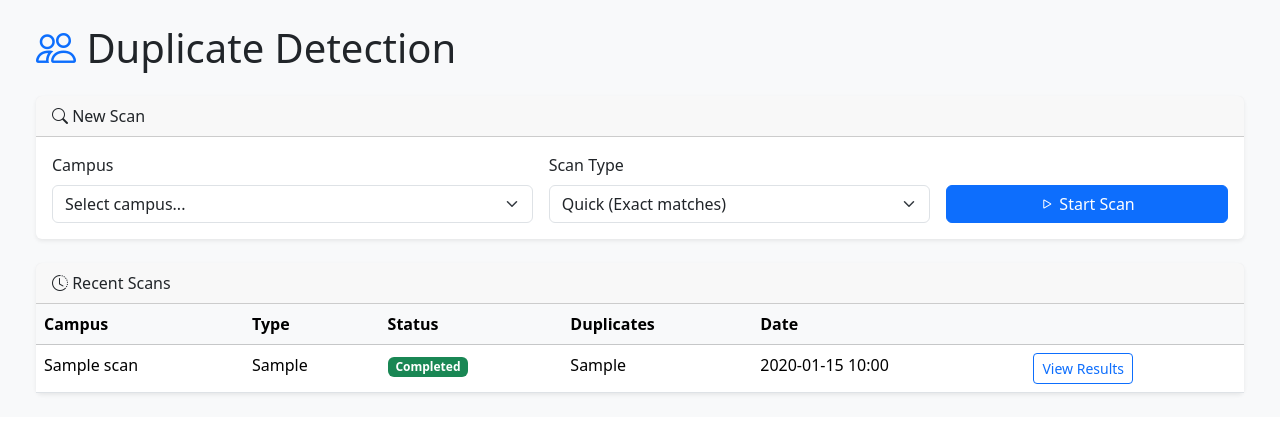
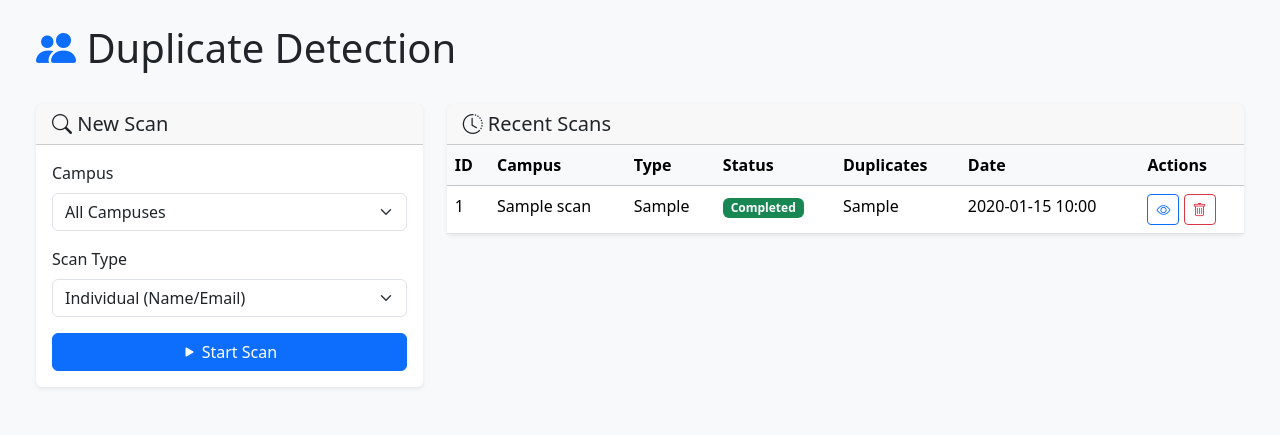
Before and after one commit to kfbenz/aosParishStaqPortal, a Python web app: template templates/duplicates/index.html in a window 1280 px wide. Shown: the part 56-491 px from the top of the page. Run offline with Jinja, Linux system fonts and the light colour scheme; the template is opened without the code that fills it: most values are stand-ins (such as "Sample title", 1, 10 or a date in 2020).

Commit message:
Add the ability to delete reports

```diff
--- a/templates/duplicates/index.html
+++ b/templates/duplicates/index.html
@@ -4,78 +4,82 @@
 
 {% block content %}
 <div class="container-fluid">
-    <h1 class="mb-4">
-        <i class="bi bi-people text-primary"></i> Duplicate Detection
-    </h1>
+    <div class="d-flex justify-content-between align-items-center mb-4">
+        <h1><i class="bi bi-people-fill text-primary"></i> Duplicate Detection</h1>
+    </div>
 
-    <!-- New Scan -->
-    <div class="card mb-4">
+    <div class="row">
+        <!-- New Scan Card -->
+        <div class="col-lg-4 mb-4">
+            <div class="card">
                 <div class="card-header">
-            <i class="bi bi-search"></i> New Scan
+                    <h5 class="mb-0"><i class="bi bi-search"></i> New Scan</h5>
                 </div>
                 <div class="card-body">
                     <form id="scanForm">
-                <div class="row g-3">
-                    <div class="col-md-5">
-                        <label class="form-label">Campus</label>
-                        <select class="form-select" name="campus_id" required>
-                            <option value="">Select campus...</option>
+                        <div class="mb-3">
+                            <label for="campus_id" class="form-label">Campus</label>
+                            <select name="campus_id" id="campus_id" class="form-select">
+                                <option value="">All Campuses</option>
                                 {% for campus in campuses %}
                                 <option value="{{ campus.campus_id }}">{{ campus.name }}</option>
                                 {% endfor %}
                             </select>
                         </div>
-                    <div class="col-md-4">
-                        <label class="form-label">Scan Type</label>
-                        <select class="form-select" name="scan_type">
-                            <option value="quick">Quick (Exact matches)</option>
-                            <option value="thorough">Thorough (Fuzzy matches)</option>
+                        <div class="mb-3">
+                            <label for="scan_type" class="form-label">Scan Type</label>
+                            <select name="scan_type" id="scan_type" class="form-select">
+                                <option value="quick">Individual (Name/Email)</option>
+                                <option value="address">Individual (Address)</option>
+                                <option value="phone">Individual (Phone)</option>
+                                <option value="family">Family Duplicates</option>
                             </select>
                         </div>
-                    <div class="col-md-3 d-flex align-items-end">
-                        <button type="submit" class="btn btn-primary w-100" id="scanBtn">
-                            <i class="bi bi-play"></i> Start Scan
+                        <button type="submit" id="scanBtn" class="btn btn-primary w-100">
+                            <i class="bi bi-play-fill"></i> Start Scan
                         </button>
-                    </div>
-                </div>
-            </form>
-            <div id="scanProgress" class="mt-3 d-none">
+                        <div id="scanProgress" class="d-none mt-3">
                             <div class="progress">
                                 <div class="progress-bar progress-bar-striped progress-bar-animated" style="width: 100%"></div>
                             </div>
                             <small class="text-muted">Scanning for duplicates...</small>
                         </div>
+                    </form>
+                </div>
             </div>
         </div>
 
         <!-- Recent Scans -->
+        <div class="col-lg-8 mb-4">
             <div class="card">
-        <div class="card-header">
-            <i class="bi bi-clock-history"></i> Recent Scans
+                <div class="card-header d-flex justify-content-between align-items-center">
+                    <h5 class="mb-0"><i class="bi bi-clock-history"></i> Recent Scans</h5>
                 </div>
                 <div class="card-body p-0">
                     <div class="table-responsive">
                         <table class="table table-hover mb-0">
                             <thead class="table-light">
                                 <tr>
+                                    <th>ID</th>
                                     <th>Campus</th>
                                     <th>Type</th>
                                     <th>Status</th>
                                     <th>Duplicates</th>
                                     <th>Date</th>
-                            <th></th>
+                                    <th>Actions</th>
                                 </tr>
                             </thead>
                             <tbody>
                                 {% for scan in scans %}
                                 <tr>
-                            <td>{{ scan.campus_name }}</td>
+                                    <td>{{ scan.id }}</td>
+                                    <td>{{ scan.campus_name or 'All' }}</td>
                                     <td>{{ scan.scan_type }}</td>
                                     <td>
                                         {% if scan.status == 'completed' %}
                                         <span class="badge bg-success">Completed</span>
                                         {% elif scan.status == 'running' %}
-                                <span class="badge bg-warning">Running</span>
+                                        <span class="badge bg-primary">Running</span>
                                         {% elif scan.status == 'failed' %}
                                         <span class="badge bg-danger">Failed</span>
                                         {% else %}
@@ -86,19 +90,26 @@
                                     <td>{{ scan.created_at.strftime('%Y-%m-%d %H:%M') if scan.created_at else '-' }}</td>
                                     <td>
                                         {% if scan.status == 'completed' %}
-                                <a href="/duplicates/scan/{{ scan.id }}" class="btn btn-sm btn-outline-primary">
-                                    View Results
+                                        <a href="/duplicates/scan/{{ scan.id }}" class="btn btn-sm btn-outline-primary" title="View Results">
+                                            <i class="bi bi-eye"></i>
                                         </a>
                                         {% endif %}
+                                        <button type="button" class="btn btn-sm btn-outline-danger" onclick="deleteScan({{ scan.id }})" title="Delete">
+                                            <i class="bi bi-trash"></i>
+                                        </button>
                                     </td>
                                 </tr>
                                 {% else %}
                                 <tr>
-                            <td colspan="6" class="text-center py-4 text-muted">No scans yet.</td>
+                                    <td colspan="7" class="text-center py-4 text-muted">
+                                        No scans yet. Start a new scan to find duplicates.
+                                    </td>
                                 </tr>
                                 {% endfor %}
                             </tbody>
                         </table>
+                    </div>
+                </div>
             </div>
         </div>
     </div>
@@ -127,7 +138,7 @@ document.getElementById('scanForm').addEventListener('submit', async function(e)
         if (data.success) {
             window.location.href = '/duplicates/scan/' + data.scan_id;
         } else {
-            alert('Error: ' + data.error);
+            alert('Error: ' + (data.error || 'Scan failed'));
             btn.disabled = false;
             progress.classList.add('d-none');
         }
@@ -137,5 +148,26 @@ document.getElementById('scanForm').addEventListener('submit', async function(e)
         progress.classList.add('d-none');
     }
 });
+
+async function deleteScan(scanId) {
+    if (!confirm('Are you sure you want to delete this scan?')) {
+        return;
+    }
+
+    try {
+        const response = await fetch('/duplicates/scan/' + scanId, {
+            method: 'DELETE'
+        });
+        const data = await response.json();
+
+        if (data.success) {
+            location.reload();
+        } else {
+            alert('Error: ' + (data.error || 'Failed to delete'));
+        }
+    } catch (err) {
+        alert('Error: ' + err);
+    }
+}
 </script>
 {% endblock %}
```
Also changed, not shown: app/routes_duplicates.py (+44 -1 lines), templates/duplicates/results.html (+66 -3 lines). Lines whose indentation alone changed are shown as unchanged.
